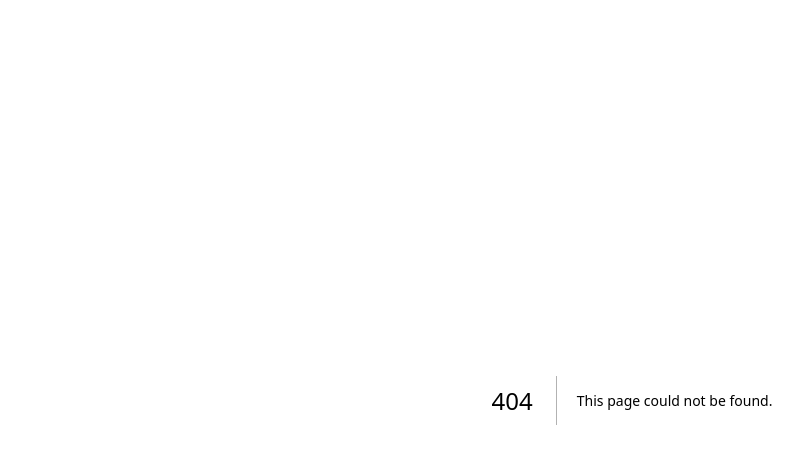
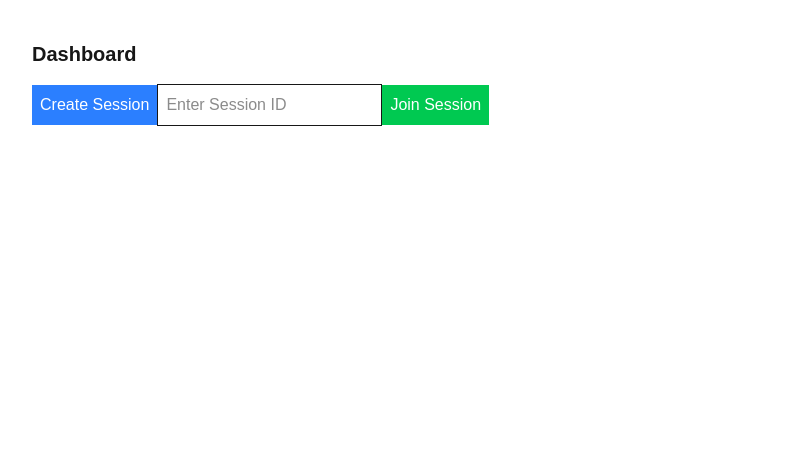
Before and after one commit to samyak-19/Mentorship_Platform_Frontend, a Next.js app: page /dashboard in a window 1280 px wide. Before the commit this address had no page. Shown: the top 464 px of the page, without its empty margins (8-811 px from the left). Built offline with nearby package versions, Linux system fonts and the light colour scheme.

Commit message:
Add session dashboard with create and join functionality

```diff
--- /dev/null
+++ b/app/dashboard/page.tsx
@@ -0,0 +1,63 @@
+"use client";
+
+import { useState } from "react";
+
+export default function Dashboard() {
+  const [sessionId, setSessionId] = useState("");
+
+  const createSession = async () => {
+    const res = await fetch("http://localhost:5000/session/create", {
+      method: "POST",
+      headers: {
+        "Content-Type": "application/json",
+      },
+      body: JSON.stringify({ mentorId: "123" }),
+    });
+
+    const data = await res.json();
+    setSessionId(data.sessionId);
+  };
+
+  const joinSession = async () => {
+    const res = await fetch("http://localhost:5000/session/join", {
+      method: "POST",
+      headers: {
+        "Content-Type": "application/json",
+      },
+      body: JSON.stringify({ sessionId }),
+    });
+
+    const data = await res.json();
+    alert(data.message);
+  };
+
+  return (
+    <div className="p-10">
+      <h1 className="text-xl font-bold">Dashboard</h1>
+
+      <button
+        className="bg-blue-500 text-white p-2 mt-4"
+        onClick={createSession}
+      >
+        Create Session
+      </button>
+
+      {sessionId && (
+        <p className="mt-2">Session ID: {sessionId}</p>
+      )}
+
+      <input
+        className="border p-2 mt-4"
+        placeholder="Enter Session ID"
+        onChange={(e) => setSessionId(e.target.value)}
+      />
+
+      <button
+        className="bg-green-500 text-white p-2 mt-2"
+        onClick={joinSession}
+      >
+        Join Session
+      </button>
+    </div>
+  );
+}
```
